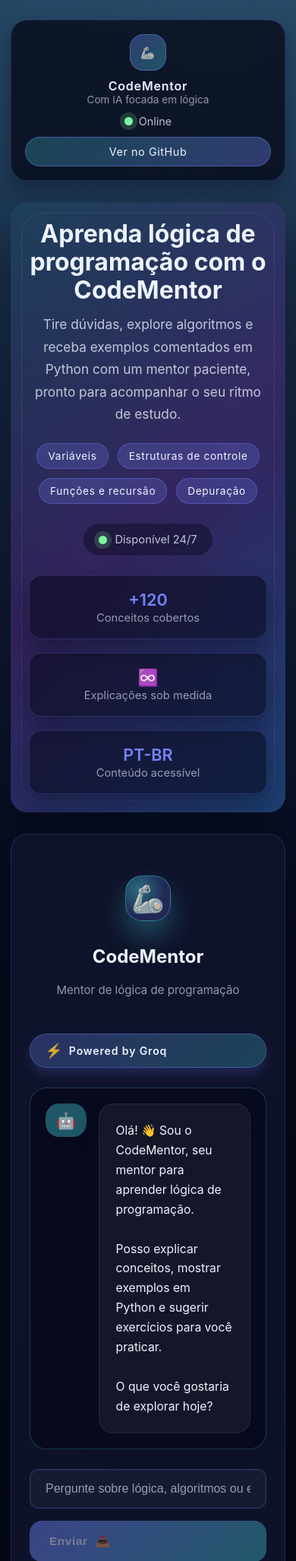
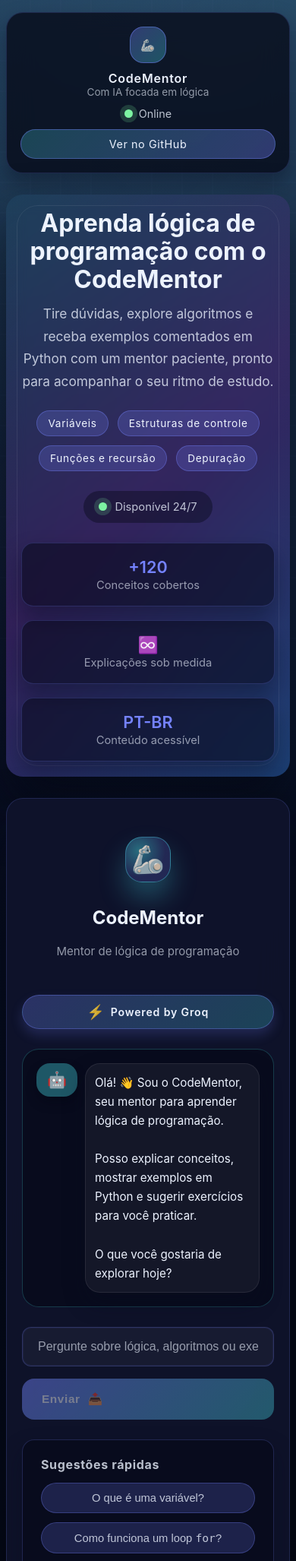
Before and after one commit to vibrazzi/code-mentor, a FastAPI app: page / in a window 390 px wide. Shown: the top 2054 px of the page at 76% size. Run offline with FastAPI, Linux system fonts and the light colour scheme; some libraries are stand-ins or nearby versions.

Commit message:
fix: improve mobile chat responsiveness and readability

```diff
--- a/static/css/styles.css
+++ b/static/css/styles.css
@@ -965,7 +965,7 @@ body::after {
 
 @media (max-width: 640px) {
   body {
-    padding: 26px 14px;
+    padding: 20px 10px;
   }
 
   .topbar {
@@ -1018,9 +1018,42 @@ body::after {
     width: clamp(42px, 18vw, 54px);
   }
 
+  .chat-message {
+    grid-template-columns: auto 1fr;
+  }
+
+  .chat-message--user {
+    grid-template-columns: 1fr auto;
+  }
+
   .chat-message__content {
     max-width: 100%;
-    padding: clamp(16px, 6vw, 22px);
+    padding: clamp(14px, 4vw, 18px);
+    word-wrap: break-word;
+    overflow-wrap: break-word;
+  }
+
+  .chat-message--assistant .chat-message__content,
+  .chat-message--system .chat-message__content {
+    text-align: left;
+  }
+
+  .chat-message--user .chat-message__content {
+    text-align: left;
+  }
+
+  .chat-message__content pre {
+    overflow-x: auto;
+    max-width: 100%;
+  }
+
+  .chat-message__content code {
+    word-break: break-all;
+  }
+
+  .chat-message__content pre code {
+    word-break: normal;
+    white-space: pre-wrap;
   }
 
   .chat-form {
@@ -1050,6 +1083,10 @@ body::after {
 }
 
 @media (max-width: 520px) {
+  body {
+    padding: 16px 8px;
+  }
+
   .topbar__actions {
     gap: 12px;
   }
@@ -1081,11 +1118,17 @@ body::after {
 
   .chat-card,
   .hero {
-    padding: clamp(20px, 8vw, 24px);
+    padding: clamp(16px, 6vw, 20px);
+  }
+
+  .chat-card {
+    width: 100%;
+    max-width: 100%;
   }
 
   .chat-card__badge {
     width: 100%;
+    justify-content: center;
   }
 
   .chat-card__info {
@@ -1094,7 +1137,48 @@ body::after {
   }
 
   .chat-card__body {
-    padding: clamp(16px, 6vw, 20px);
+    padding: clamp(14px, 5vw, 18px);
+  }
+
+  .chat-message {
+    grid-template-columns: auto 1fr;
+    column-gap: 10px;
+  }
+
+  .chat-message--user {
+    grid-template-columns: 1fr auto;
+  }
+
+  .chat-message__content {
+    font-size: 0.95rem;
+    padding: clamp(12px, 3vw, 16px);
+    word-wrap: break-word;
+    overflow-wrap: break-word;
+  }
+
+  .chat-message--assistant .chat-message__content,
+  .chat-message--system .chat-message__content {
+    text-align: left;
+  }
+
+  .chat-message--user .chat-message__content {
+    text-align: left;
+  }
+
+  .chat-message__content pre {
+    overflow-x: auto;
+    max-width: 100%;
+    font-size: 0.85rem;
+  }
+
+  .chat-message__content code {
+    word-break: break-all;
+    font-size: 0.85rem;
+  }
+
+  .chat-message__content pre code {
+    word-break: normal;
+    white-space: pre-wrap;
   }
 
   .chat-message--assistant {
```
